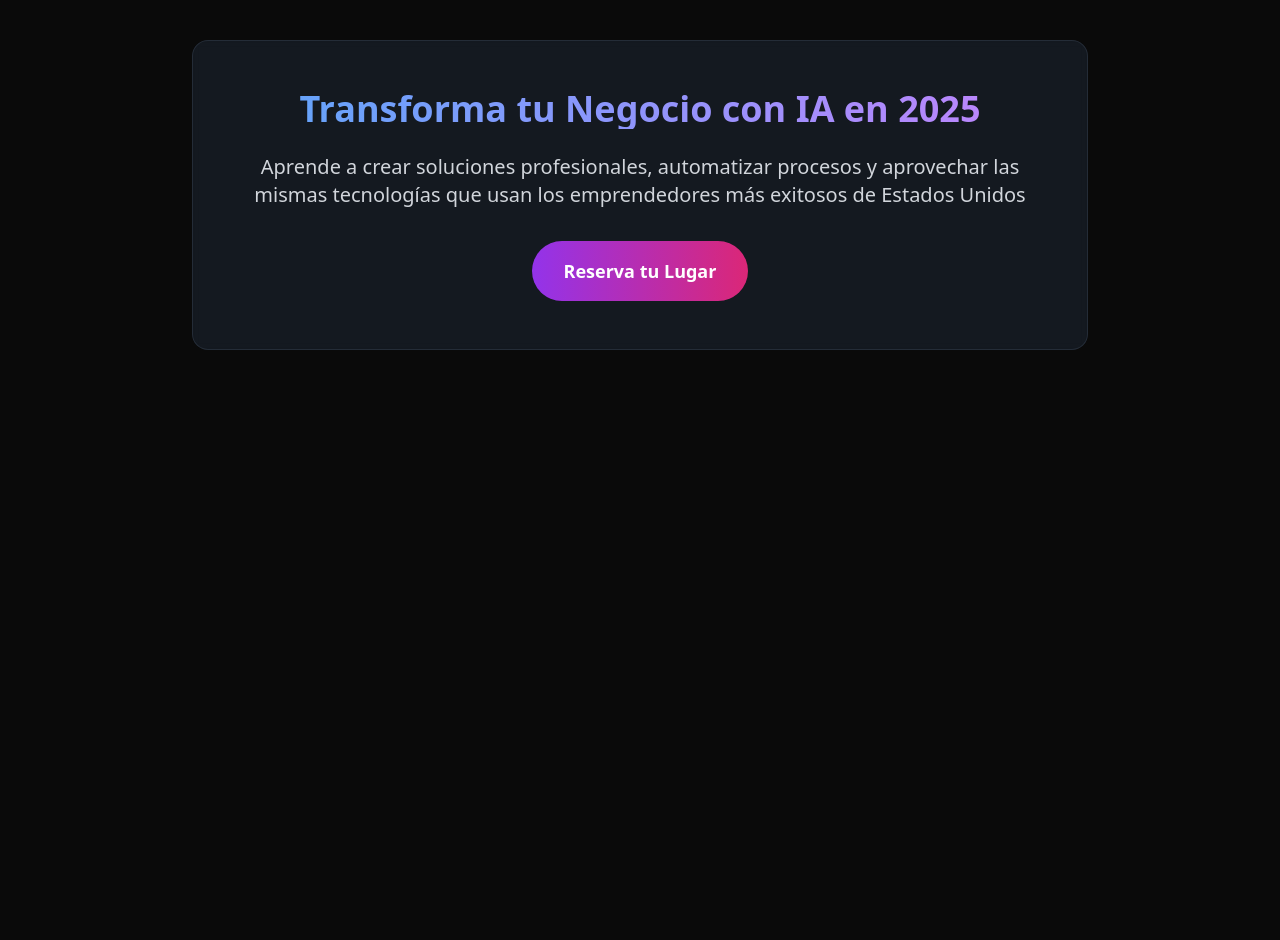
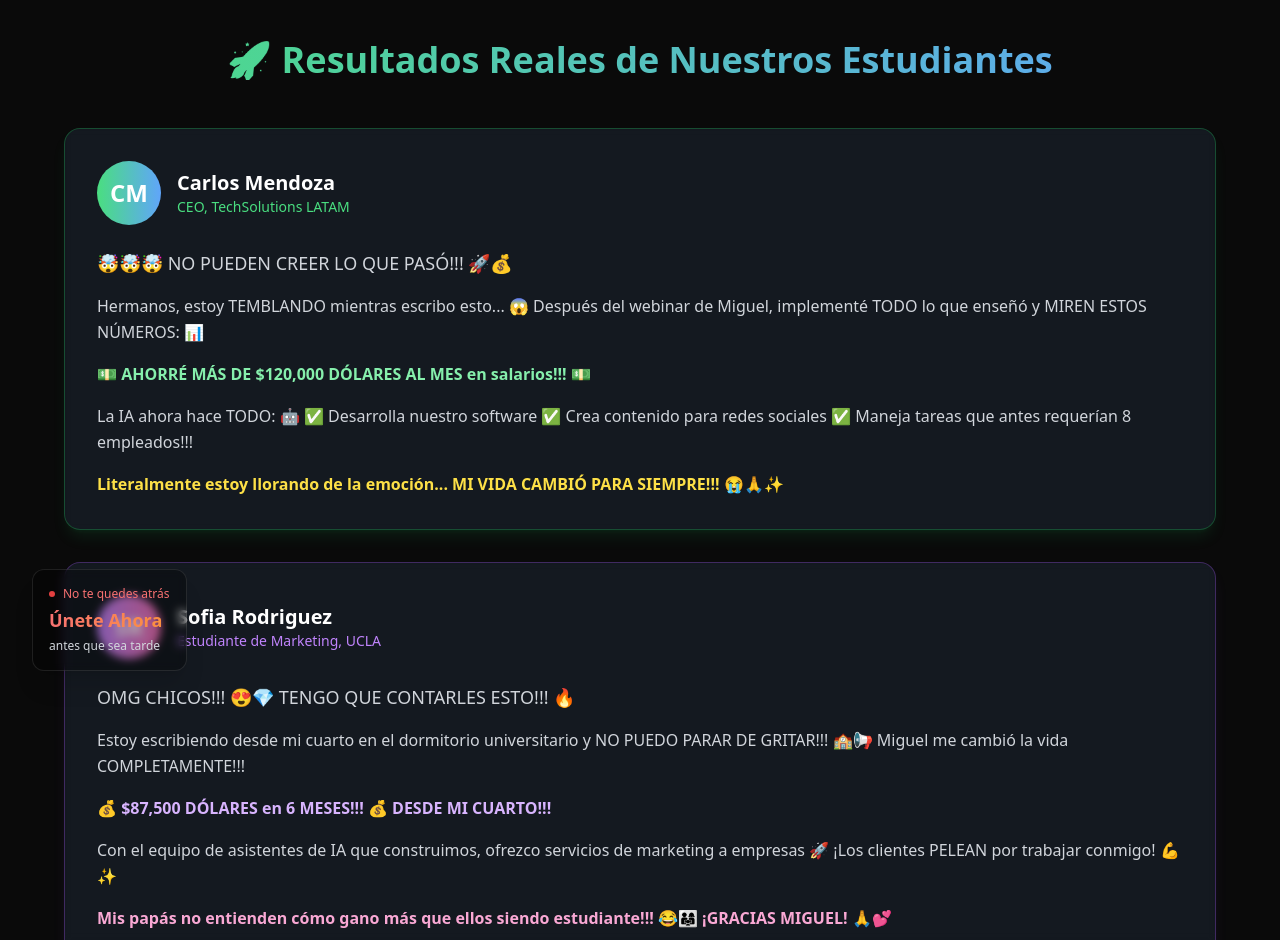
Before and after one commit to devbuilt888/landing-mab-sharko, a React (Create React App) app: page / in a window 1280 px wide. Shown: the part 1860-2800 px from the top of the page. Before the commit the page ends 2290 px from the top, so only its background shows below. Built offline with nearby package versions, Linux system fonts and the light colour scheme.

Commit message:
dramatic social media post

```diff
--- a/src/App.tsx
+++ b/src/App.tsx
@@ -416,6 +416,99 @@ function App() {
         </motion.div>
       </div>
 
+      {/* Testimonials Section */}
+      <div className="container mx-auto px-4 py-20 relative">
+        <motion.div
+          className="max-w-6xl mx-auto"
+          initial={{ opacity: 0, y: 20 }}
+          whileInView={{ opacity: 1, y: 0 }}
+          transition={{ duration: 0.8 }}
+        >
+          <motion.h2
+            className="text-3xl md-text-4xl font-bold mb-12 text-center bg-clip-text text-transparent bg-gradient-to-r from-green-400 to-blue-400"
+            initial={{ opacity: 0, y: 20 }}
+            whileInView={{ opacity: 1, y: 0 }}
+            transition={{ duration: 0.8, delay: 0.2 }}
+          >
+            🚀 Resultados Reales de Nuestros Estudiantes
+          </motion.h2>
+
+          <div className="grid md-grid-cols-2 gap-8">
+            {/* Testimonial 1 */}
+            <motion.div
+              className="bg-gray-800-50 backdrop-blur-sm p-8 rounded-2xl border border-green-500/30 shadow-lg shadow-green-500/10"
+              initial={{ opacity: 0, x: -20 }}
+              whileInView={{ opacity: 1, x: 0 }}
+              transition={{ duration: 0.5, delay: 0.3 }}
+              whileHover={{ y: -5 }}
+            >
+              <div className="flex items-center gap-4 mb-6">
+                <div className="w-16 h-16 rounded-full bg-gradient-to-r from-green-400 to-blue-400 flex items-center justify-center text-2xl font-bold text-white">
+                  CM
+                </div>
+                <div>
+                  <h3 className="text-xl font-bold text-white">Carlos Mendoza</h3>
+                  <p className="text-green-400 text-sm">CEO, TechSolutions LATAM</p>
+                </div>
+              </div>
+              <div className="text-gray-300 leading-relaxed">
+                <p className="text-lg mb-4">
+                  🤯🤯🤯 NO PUEDEN CREER LO QUE PASÓ!!! 🚀💰
+                </p>
+                <p className="mb-4">
+                  Hermanos, estoy TEMBLANDO mientras escribo esto... 😱 Después del webinar de Miguel, implementé TODO lo que enseñó y MIREN ESTOS NÚMEROS: 📊
+                </p>
+                <p className="mb-4 text-green-300 font-bold">
+                  💵 AHORRÉ MÁS DE $120,000 DÓLARES AL MES en salarios!!! 💵
+                </p>
+                <p className="mb-4">
+                  La IA ahora hace TODO: 🤖 ✅ Desarrolla nuestro software ✅ Crea contenido para redes sociales ✅ Maneja tareas que antes requerían 8 empleados!!!
+                </p>
+                <p className="text-yellow-300 font-semibold">
+                  Literalmente estoy llorando de la emoción... MI VIDA CAMBIÓ PARA SIEMPRE!!! 😭🙏✨
+                </p>
+              </div>
+            </motion.div>
+
+            {/* Testimonial 2 */}
+            <motion.div
+              className="bg-gray-800-50 backdrop-blur-sm p-8 rounded-2xl border border-purple-500/30 shadow-lg shadow-purple-500/10"
+              initial={{ opacity: 0, x: 20 }}
+              whileInView={{ opacity: 1, x: 0 }}
+              transition={{ duration: 0.5, delay: 0.4 }}
+              whileHover={{ y: -5 }}
+            >
+              <div className="flex items-center gap-4 mb-6">
+                <div className="w-16 h-16 rounded-full bg-gradient-to-r from-purple-400 to-pink-400 flex items-center justify-center text-2xl font-bold text-white">
+                  SR
+                </div>
+                <div>
+                  <h3 className="text-xl font-bold text-white">Sofia Rodriguez</h3>
+                  <p className="text-purple-400 text-sm">Estudiante de Marketing, UCLA</p>
+                </div>
+              </div>
+              <div className="text-gray-300 leading-relaxed">
+                <p className="text-lg mb-4">
+                  OMG CHICOS!!! 😍💎 TENGO QUE CONTARLES ESTO!!! 🔥
+                </p>
+                <p className="mb-4">
+                  Estoy escribiendo desde mi cuarto en el dormitorio universitario y NO PUEDO PARAR DE GRITAR!!! 🏫📢 Miguel me cambió la vida COMPLETAMENTE!!!
+                </p>
+                <p className="mb-4 text-purple-300 font-bold">
+                  💰 $87,500 DÓLARES en 6 MESES!!! 💰 DESDE MI CUARTO!!!
+                </p>
+                <p className="mb-4">
+                  Con el equipo de asistentes de IA que construimos, ofrezco servicios de marketing a empresas 🚀 ¡Los clientes PELEAN por trabajar conmigo! 💪✨
+                </p>
+                <p className="text-pink-300 font-semibold">
+                  Mis papás no entienden cómo gano más que ellos siendo estudiante!!! 😂👨‍👩‍👧 ¡GRACIAS MIGUEL! 🙏💕
+                </p>
+              </div>
+            </motion.div>
+          </div>
+        </motion.div>
+      </div>
+
       {/* CTA Section */}
       <div className="container mx-auto px-4 py-20 relative">
         <motion.div
```
